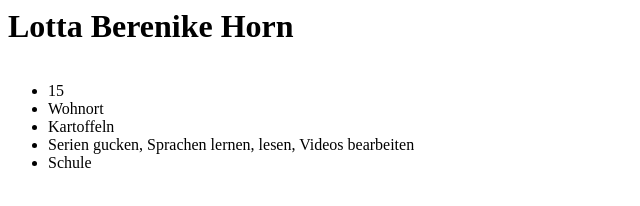
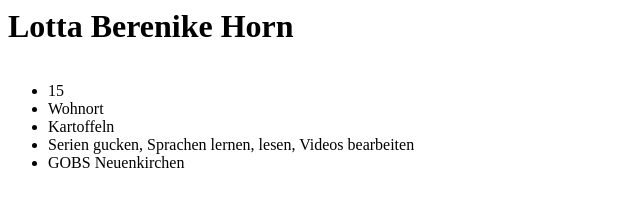
Before and after one commit to lotta55/lotta55.github.io, a plain HTML site: page index.html in a window 1280 px wide. Shown: the whole page, without its empty margins (0-640 px from the left). Drawn offline with Linux system fonts and the light colour scheme.

Commit message:
Update index.html

```diff
--- a/index.html
+++ b/index.html
@@ -13,7 +13,7 @@
       <li>Wohnort</li>
       <li>Kartoffeln</li>
       <li>Serien gucken, Sprachen lernen, lesen, Videos bearbeiten</li>
-      <li>Schule</li>
+      <li>GOBS Neuenkirchen</li>
 
     </ul>
   </body>
```
